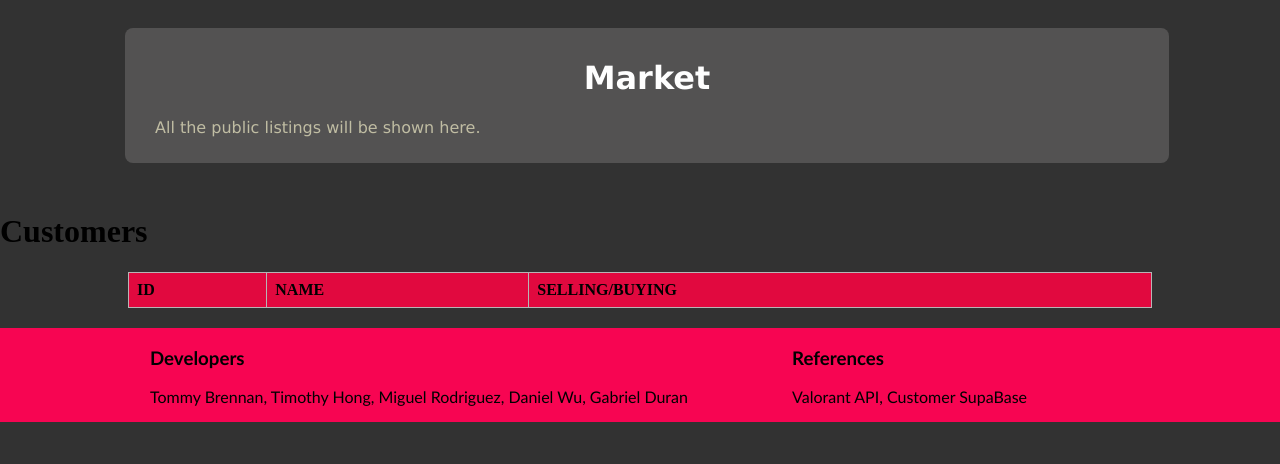
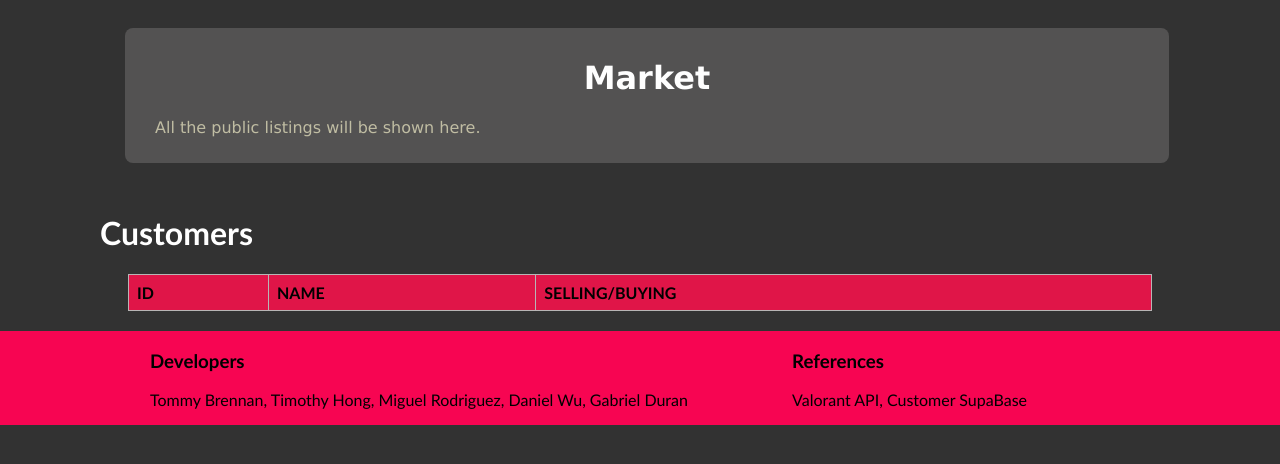
Before and after one commit to Goober4000/Valorant_Exchange, a website: page public/market_page.html in a window 1280 px wide. Shown: the part 100-564 px from the top of the page. Drawn offline with Linux system fonts and the light colour scheme; no server answers.

Commit message:
final edits

```diff
--- a/public/market_page.html
+++ b/public/market_page.html
@@ -30,7 +30,7 @@
             <p>All the public listings will be shown here.</p>
         </div>
 
-        <h1>Customers</h1>
+        <h1 id="tableTitle">Customers</h1>
         <table id="customersTable">
             <thead>
                 <tr>
--- a/public/market_pagecss.css
+++ b/public/market_pagecss.css
@@ -9,10 +9,11 @@
     padding: 8px;
     text-align: left;
     color: #e6e5e5;
+    font-family:'Gill Sans', 'Gill Sans MT', Calibri, 'Trebuchet MS', sans-serif;
 }
 
 #customersTable th {
-    background-color: #e1093f;
+    background-color: #e01548;
     color: rgb(0, 0, 0);
     text-transform: uppercase;
 }
@@ -20,3 +21,9 @@
 #customersTable tr:nth-child(even) {
     background-color: #5c5b5b;
 }
+
+#tableTitle {
+    color: white;
+    font-family:'Gill Sans', 'Gill Sans MT', Calibri, 'Trebuchet MS', sans-serif;
+    margin-left: 100px;
+}
```
